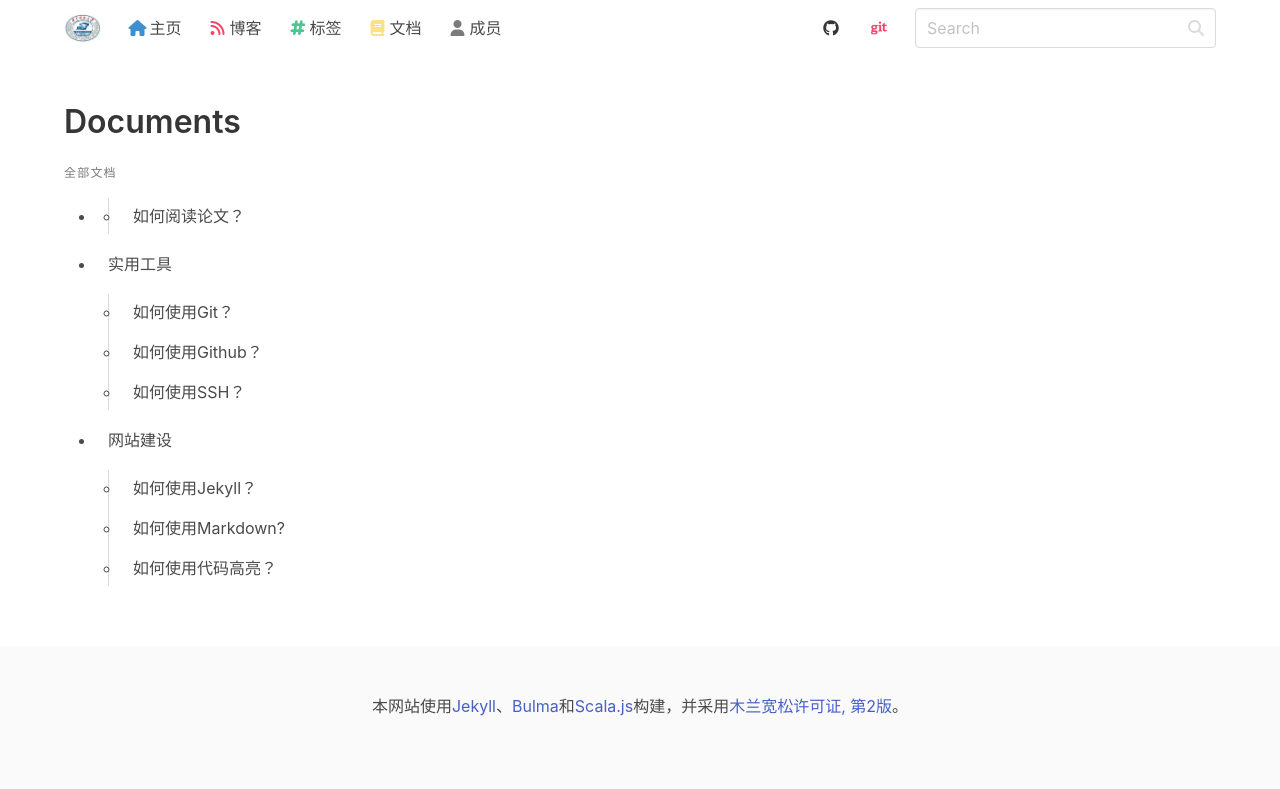
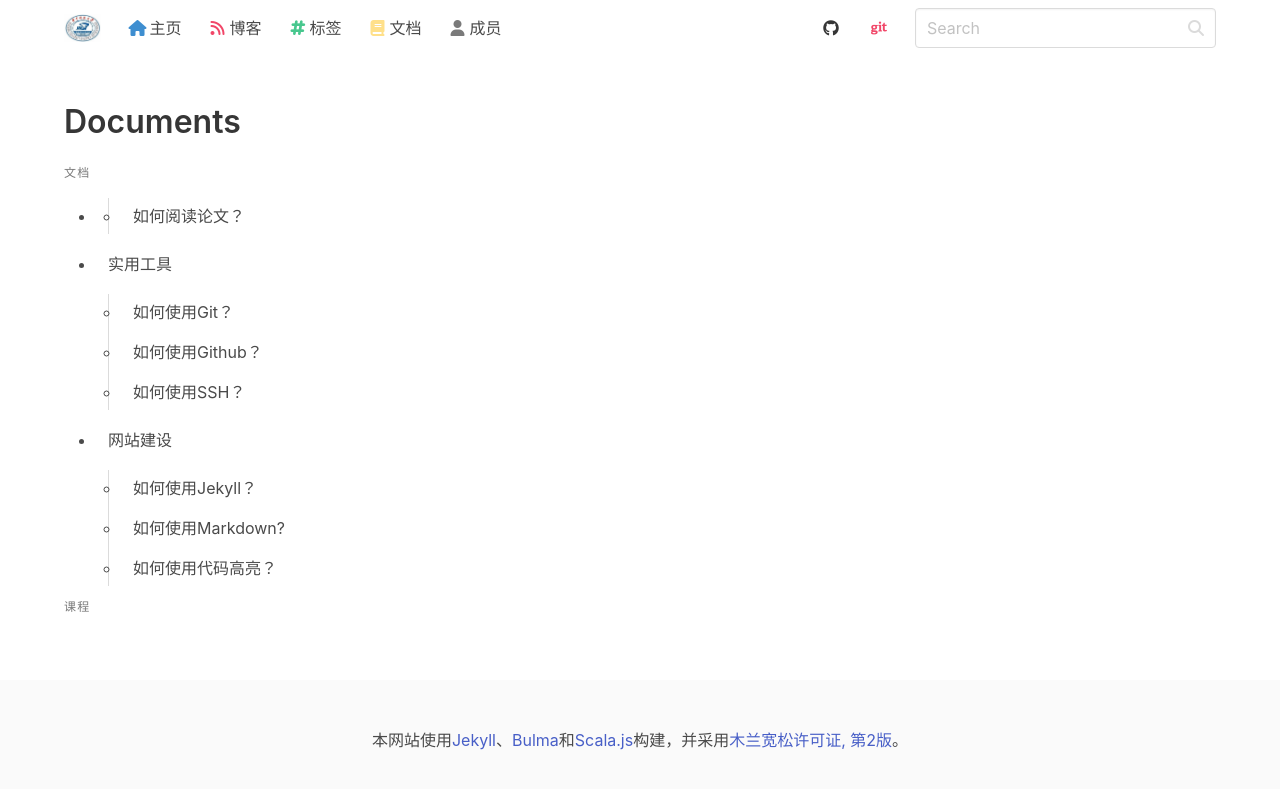
Before and after one commit to haslaboratory/haslaboratory.github.io, a Jekyll site: the page built from pages/docs.html, in a window 1280 px wide. Shown: the top 789 px of the page. Built offline with Jekyll 4.4.1, drawn with Linux system fonts in a browser that asks for light colours; nearby versions of some CDN libraries; library files that are not in the unit come from our copies.

Commit message:
update collection

```diff
--- a/_config.yml
+++ b/_config.yml
@@ -4,9 +4,11 @@ permalink: /:year/:title:output_ext
 exclude: [project, src, build.sbt, CNAME, LICENSE, README.md]
 
 collections:
-collections:
   docs:
-    title: 全部文档
+    title: 文档
+    output: true
+  lectures:
+    title: 课程
     output: true
 
 jekyll-archives:
--- a/_includes/bulma_collection.html
+++ b/_includes/bulma_menu.html
@@ -1,13 +1,15 @@
 <div class="menu">
+    {% if include.title %}
     <p class="menu-label">{{include.title}}</p>
+    {% endif %}
     <ul class="menu-list">
         {% assign section = true %}
         {% assign first = true %}
-        {% assign menus = site[include.collection] | sort: "order", "last" %}
+        {% assign menu = include.menu | sort: "order", "last" %}
 
-        {% for menu in menus %}
+        {% for link in menu %}
         {% if first %}
-            {% if menu.section %}
+            {% if link.section %}
                 <li>
             {% else %}
                 <li><ul><li>
@@ -15,13 +17,13 @@
             {% assign first = false %}
         {% else %}
             {% if section %}
-                {% if menu.section %}
+                {% if link.section %}
                     </li><li>
                 {% else %}
                     <ul><li>
                 {% endif %}
             {% else %}
-                {% if menu.section %}
+                {% if link.section %}
                     </li></ul></li><li>
                 {% else %}
                     </li><li>
@@ -29,9 +31,9 @@
             {% endif %}
         {% endif %}
 
-        <a class="{% if page.url == menu.url %}is-active{% endif %}" href="{{ menu.url }}">{{menu.title}}</a>
+        <a class="{% if page.url == link.url %}is-active{% endif %}" href="{{ link.url }}">{{link.title}}</a>
 
-        {% assign section = menu.section %}
+        {% assign section = link.section %}
         {% endfor %}
         {% if section %}
             </li>
--- a/_layouts/bulma_collection.html
+++ b/_layouts/bulma_collection.html
@@ -14,7 +14,9 @@ layout: bulma
             </div>
         </div>
         <div class="column">
-            {% include bulma_collection.html title="Collection" collection=page.collection %}
+            {% assign menu = site[page.collection] | sort: "order", "last" %}
+            {% assign collection = site.collections | where: "label", page.collection | first %}
+            {% include bulma_menu.html title=collection.title menu=menu %}
         </div>
     </div>
   </div>
--- /dev/null
+++ b/_layouts/lecture.html
@@ -0,0 +1,5 @@
+---
+layout: bulma_lecture
+---
+
+{{ content }}
--- a/pages/docs.html
+++ b/pages/docs.html
@@ -6,6 +6,7 @@ permalink: /docs/
 
 {% for collection in site.collections %}
 {% if collection.label != "posts" %}
-{% include bulma_collection.html title=collection.title collection=collection.label %}
+{% assign menu = site[collection.label] | sort: "order", "last" %}
+{% include bulma_menu.html title=collection.title menu=menu %}
 {% endif %}
 {% endfor %}
```
Also changed, not shown: _includes/bulma_collections.html (deleted, +0 -12 lines), _layouts/bulma_lecture.html (added, +37 -0 lines).
